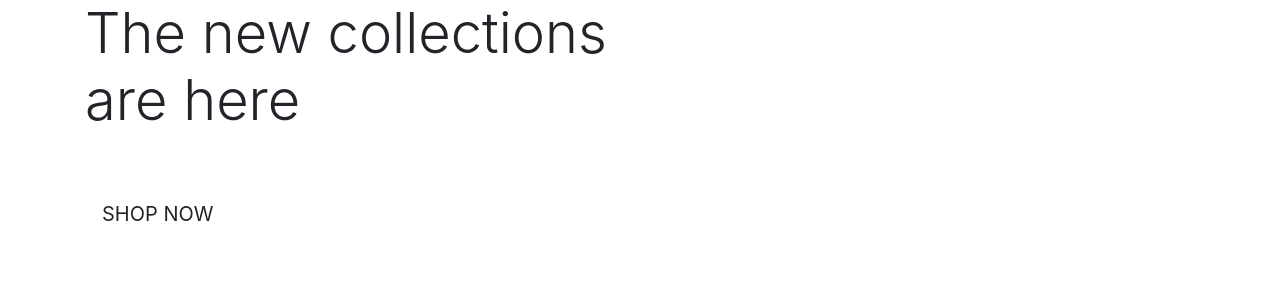
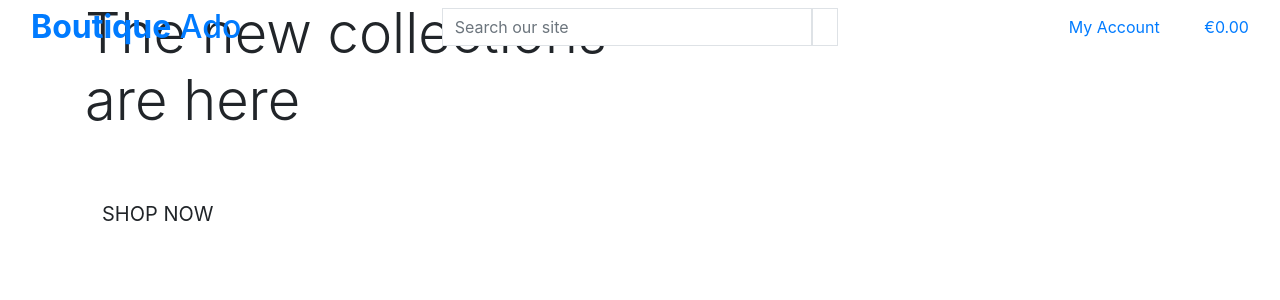
Before and after one commit to Irishbecky91/boutique_ado_v1, a Django app: page / in a window 1280 px wide. Shown: the top 300 px of the page. Run offline with Django 3.2, Linux system fonts and the light colour scheme.

Commit message:
Added main page header

```diff
--- a/templates/base.html
+++ b/templates/base.html
@@ -45,7 +45,65 @@
 
 <body>
     <header class="container-fluid fixed-top">
-
+        <div class="row">
+            <div class="col-12 col-lg-4 my-auto py-1 py-lg-0 text-center text-lg-left">
+                <a href="{% url 'home' %}" class="nav-link main-logo-lo">
+                    <h2 class="log-font text-black my-0"><strong>Boutique</strong> Ado</h2>
+                </a>
+            </div>
+            <div class="col-12 col-lg-4 my-auto py-1 py-lg-0">
+                <form method="GET" action="">
+                    <div class="input-group w100">
+                        <input class="form-control border border-black rounded-0" type="text" name="q" placeholder="Search our site">
+                        <div class="input-group-apend">
+                            <button class="form-control btn btn-black border border-black rounded-0" type="submit">
+                                <span class="icon">
+                                    <i class="fas-fa-search"></i>
+                                </span>
+                            </button>
+                        </div>
+                    </div>
+                </form>
+            </div>
+            <div class="col-12 col-lg-4 my-auto py-1 py-lg-0">
+                <ul class="list-inline list-unstyled text-center text-lg-right my-0">
+                    <li class="list-inline-item dropdown">
+                        <a href="#" class="text-black nav-link" id="user-options" data-toggle="dropdown" aria-haspopup="true" aria-expanded="false">
+                            <div class="text-center">
+                                <div><i class="fas fa-user fa-lg"></i></div>
+                                <p class="my-0">My Account</p>
+                            </div>
+                        </a>
+                        <div class="dropdown-menu border-0" aria-labelledby="user-options">
+                            {% if request.user.is_authenticated %}
+                                {% if request.user.is_superuser %}
+                                    <a href="" class="dropdown-item">Product Management</a>
+                                {% endif %}
+                                <a href="" class="dropdown-item"></a>
+                                <a href="{% url 'account_logout' %}" class="dropdown-item">Logout</a>
+                            {% else %}
+                                <a href="{% url 'account_signup' %}" class="dropdown-item">Register</a>
+                                <a href="{% url 'account_login' %}" class="dropdown-item">Login</a>
+                            {% endif %}
+                        </div>
+                    </li>
+                    <li class="list-inline-item">
+                        <a href="" class="{% if grand_total %}text-info font-weight-bold{% else %}text-black{% endif %} nav-link">
+                            <div class="text-center">
+                                <div><i class="fas fa-shopping-bag fa-lg"></i></div>
+                                <p class="my-0">
+                                    {% if grand_total %}
+                                        €(( grand_total|floatformat:2))
+                                    {% else %}
+                                        €0.00
+                                    {% endif %}
+                                </p>
+                            </div>
+                        </a>
+                    </li>
+                </ul>
+            </div>
+        </div>
     </header>
 
     {% if messages %}
```
